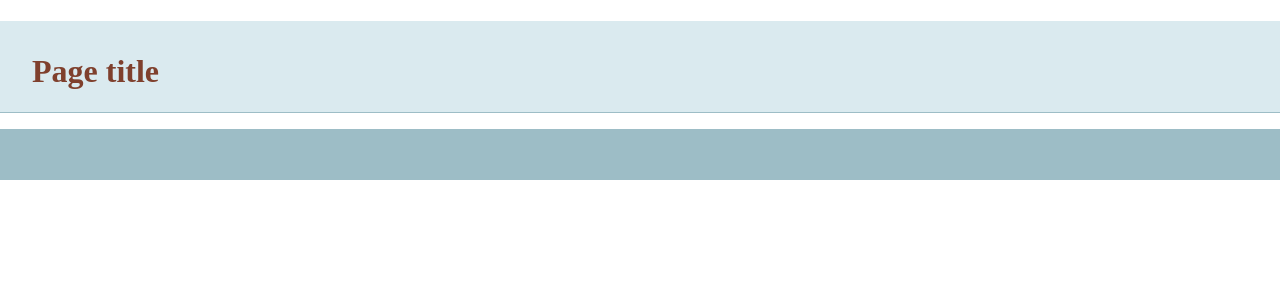
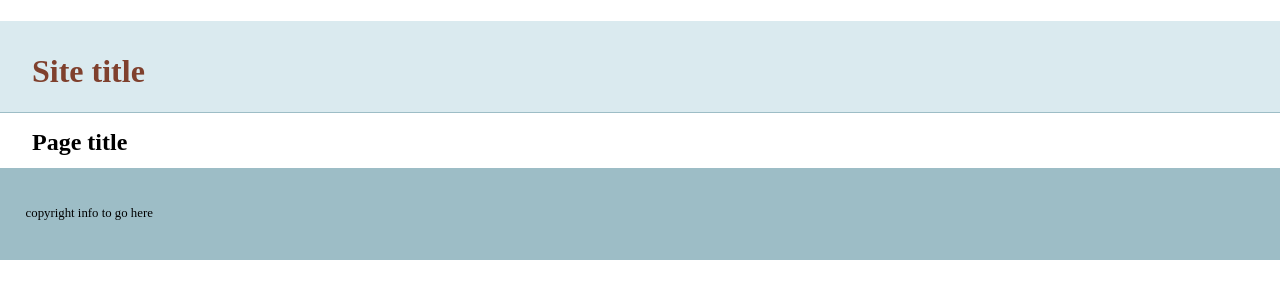
Before and after one commit to CourtneyJordan/git-basics, a plain HTML site: page index.html in a window 1280 px wide. Drawn offline with nearby package versions, Linux system fonts and the light colour scheme.

Commit message:
added more info to template

```diff
--- a/index.html
+++ b/index.html
@@ -14,13 +14,15 @@
     </head>
     <body>
     <header>
-	<h1>Page title</h1>
+	<h1>Site title</h1>
     </header>
     <nav id="pageNav">
     </nav>
     <main>
+            <h2>Page title</h2>
     </main>
     <footer>
+        <p>copyright info to go here</p>
     </footer>
         <script>
 //use the modernizr load to load up external scripts. This will load the scripts asynchronously, but the order listed matters. Although it will load all scripts in parallel, it will execute them in the order listed
```
